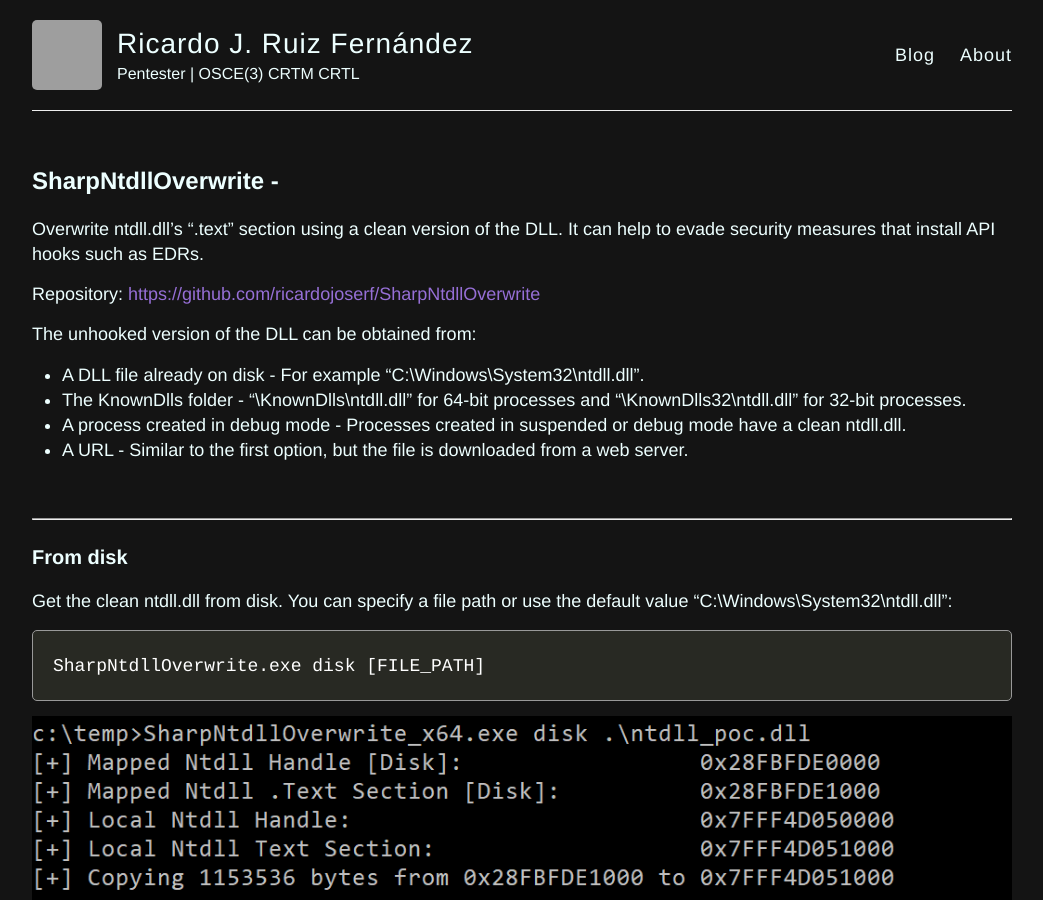
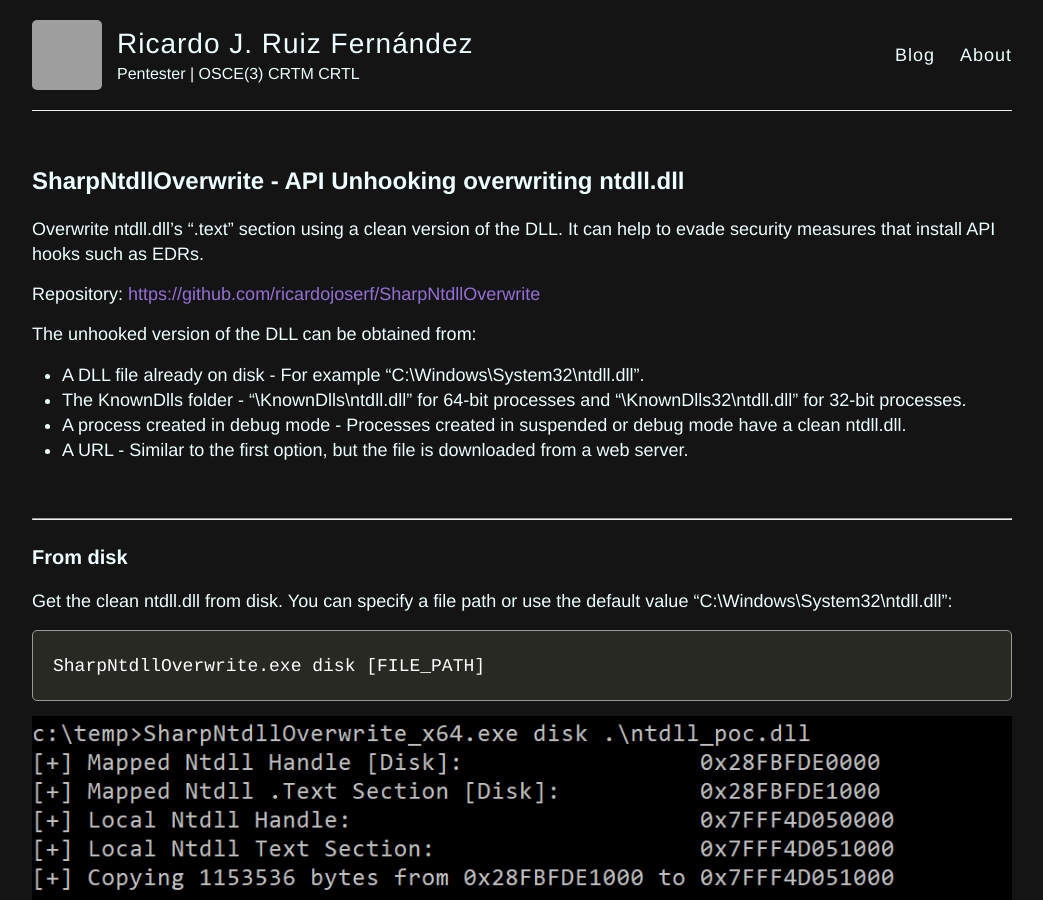
Before and after one commit to ricardojoserf/ricardojoserf.github.io, a Jekyll site: the page built from _posts/2024-2-9-sharpntdlloverwrite.md, in a window 1280 px wide and 900 px high. Shown: the whole window, without its empty margins (118-1161 px from the left). Built offline with Jekyll 4.4.1, drawn with Linux system fonts in a browser that asks for light colours; grey boxes are pictures that could not be loaded.

Commit message:
Update 2024-2-9-sharpntdlloverwrite.md

```diff
--- a/_posts/2024-2-9-sharpntdlloverwrite.md
+++ b/_posts/2024-2-9-sharpntdlloverwrite.md
@@ -1,6 +1,6 @@
 ---
 layout: post
-title: SharpNtdllOverwrite -
+title: SharpNtdllOverwrite -  API Unhooking overwriting ntdll.dll
 excerpt_separator: <!--more-->
 ---
 
```
